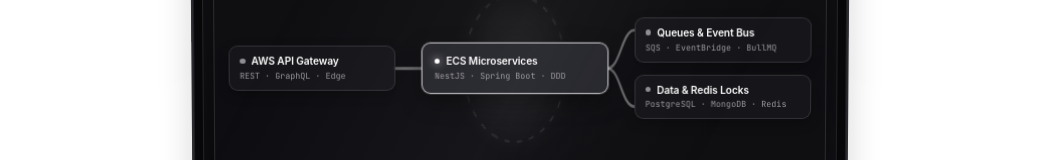
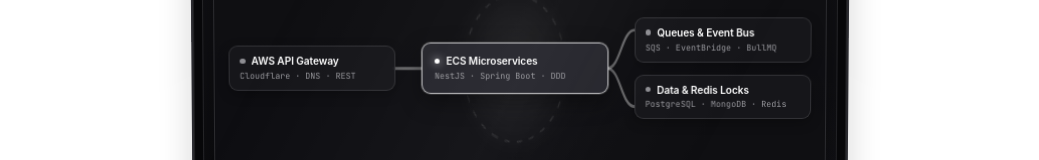
Before and after one commit to santiago-jv/santiago-jv, a Next.js app: page / in a window 1280 px wide. Shown: the part 757-917 px from the top of the page, without its empty margins (120-1159 px from the left). Built offline with nearby package versions, Linux system fonts and the light colour scheme.

Commit message:
feat(experiment): highlight Cloudflare & DNS in AWS API Gateway ingress node

```diff
--- a/data/architecture-studio.ts
+++ b/data/architecture-studio.ts
@@ -42,11 +42,11 @@ export const ARCHITECTURE_STUDIO_CONTENT: Record<Locale, ArchitectureStudioCopy>
           {
             id: 'api-gw',
             title: 'AWS API Gateway',
-            subtitle: 'REST · GraphQL · Edge',
-            roleTag: 'Ingress Layer',
+            subtitle: 'Cloudflare · DNS · REST',
+            roleTag: 'DNS & Ingress',
             summary:
-              'Edge routing, request validation, auth, and traffic control across client and partner APIs.',
-            chips: ['AWS API Gateway', 'Cloudflare', 'REST / GraphQL'],
+              'Cloudflare DNS management and perimeter protection paired with AWS API Gateway routing, auth, and traffic control.',
+            chips: ['Cloudflare & DNS', 'AWS API Gateway', 'WAF / SSL', 'REST APIs'],
           },
           {
             id: 'ecs-core',
@@ -229,11 +229,11 @@ export const ARCHITECTURE_STUDIO_CONTENT: Record<Locale, ArchitectureStudioCopy>
           {
             id: 'api-gw',
             title: 'AWS API Gateway',
-            subtitle: 'REST · GraphQL · Edge',
-            roleTag: 'Capa de Entrada',
+            subtitle: 'Cloudflare · DNS · REST',
+            roleTag: 'DNS y Entrada',
             summary:
-              'Enrutamiento en el borde, validación de contratos, seguridad y control de tráfico hacia APIs.',
-            chips: ['AWS API Gateway', 'Cloudflare', 'REST / GraphQL'],
+              'Gestión de DNS y seguridad perimetral en Cloudflare junto con enrutamiento, auth y control de tráfico en AWS API Gateway.',
+            chips: ['Cloudflare & DNS', 'AWS API Gateway', 'WAF / SSL', 'REST APIs'],
           },
           {
             id: 'ecs-core',
```
